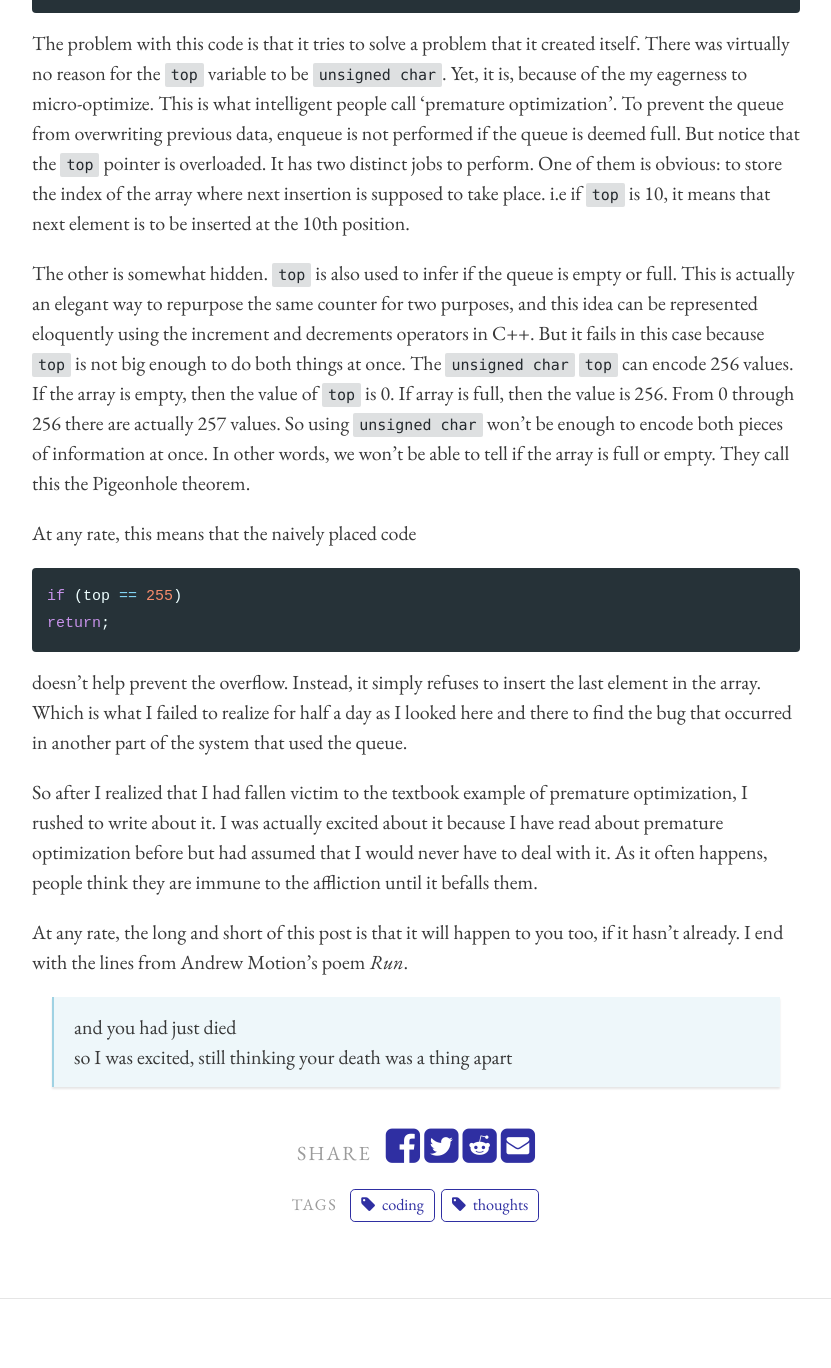
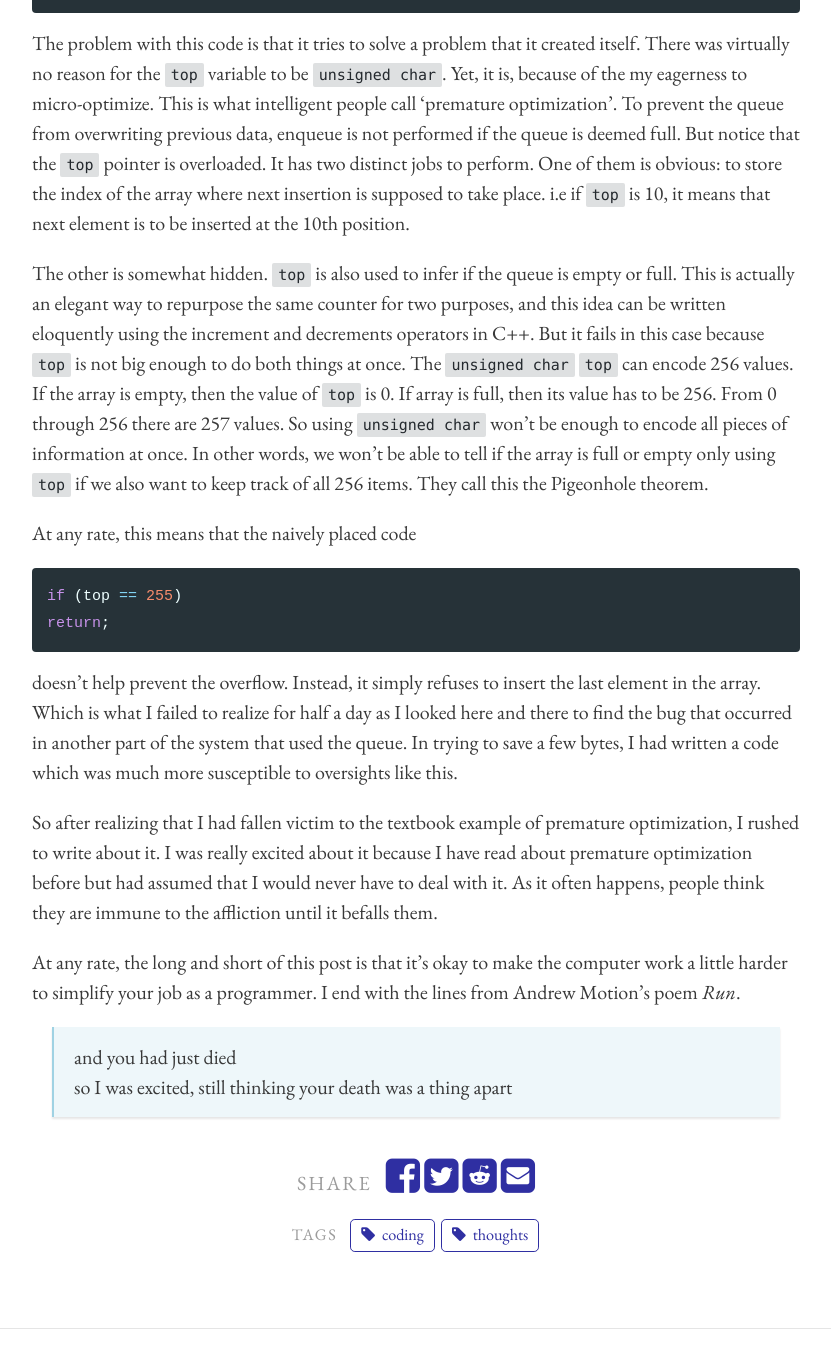
Before and after one commit to niravcodes/niravcodes.github.io, a Jekyll site: the page built from _posts/2019-02-12-how-premature-optimization-cost-me-half-a-day.md, in a window 1280 px wide and 1400 px high, scrolled down 2317 px. Shown: the top 1368 px of the window, without its empty margins (224-1055 px from the left). Built offline with Jekyll 4.4.1, drawn with Linux system fonts in a browser that asks for light colours; comment, search, counter and statistics services are not loaded; some of the changed text lies outside the part shown.

Commit message:
Update from Forestry.io nirav Nikhil updated _posts/2019-02-12-how-premature-optimization-cost-me-half-a-day.md

```diff
--- a/_posts/2019-02-12-how-premature-optimization-cost-me-half-a-day.md
+++ b/_posts/2019-02-12-how-premature-optimization-cost-me-half-a-day.md
@@ -24,7 +24,7 @@ Wrong. A couple of things:
 
 Of course, processors and compilers are complex beasts and the only way of being sure of these things is to benchmark extensively.
 
-What actually happened was this. I was programming a [Huffman compression program](https://github.com/niravcodes/huffman_compression "github link to huffman compression"). I will talk about it a little more in a future post but for now suffice it to say that my implementation required a priority queue.
+What happened was this. I was programming a [Huffman compression program](https://github.com/niravcodes/huffman_compression "github link to huffman compression"). I will talk about it a little more in a future post but for now suffice it to say that my implementation required a priority queue.
 
 Since I was sure that the priority queue was not going to have more than 256 items, I decided to use an `unsigned char` to represent the number of elements (`top`).
 
@@ -63,7 +63,7 @@ alphabets[top++] = lf;
 
 The problem with this code is that it tries to solve a problem that it created itself. There was virtually no reason for the `top` variable to be `unsigned char`. Yet, it is, because of the my eagerness to micro-optimize. This is what intelligent people call 'premature optimization'. To prevent the queue from overwriting previous data, enqueue is not performed if the queue is deemed full. But notice that the `top` pointer is overloaded. It has two distinct jobs to perform. One of them is obvious: to store the index of the array where next insertion is supposed to take place. i.e if `top` is 10, it means that next element is to be inserted at the 10th position.
 
-The other is somewhat hidden. `top` is also used to infer if the queue is empty or full. This is actually an elegant way to repurpose the same counter for two purposes, and this idea can be represented eloquently using the increment and decrements operators in C++. But it fails in this case because `top` is not big enough to do both things at once. The `unsigned char` `top` can encode 256 values. If the array is empty, then the value of `top` is 0. If array is full, then the value is 256. From 0 through 256 there are actually 257 values. So using `unsigned char` won't be enough to encode both pieces of information at once. In other words, we won't be able to tell if the array is full or empty. They call this the Pigeonhole theorem.
+The other is somewhat hidden. `top` is also used to infer if the queue is empty or full. This is actually an elegant way to repurpose the same counter for two purposes, and this idea can be written eloquently using the increment and decrements operators in C++. But it fails in this case because `top` is not big enough to do both things at once. The `unsigned char` `top` can encode 256 values. If the array is empty, then the value of `top` is 0. If array is full, then its value has to be 256. From 0 through 256 there are 257 values. So using `unsigned char` won't be enough to encode all pieces of information at once. In other words, we won't be able to tell if the array is full or empty only using `top` if we also want to keep track of all 256 items. They call this the Pigeonhole theorem.
 
 At any rate, this means that the naively placed code
 
@@ -72,11 +72,11 @@ if (top == 255)
 return;
 {% endhighlight %}
 
-doesn't help prevent the overflow. Instead, it simply refuses to insert the last element in the array. Which is what I failed to realize for half a day as I looked here and there to find the bug that occurred in another part of the system that used the queue.
+doesn't help prevent the overflow. Instead, it simply refuses to insert the last element in the array. Which is what I failed to realize for half a day as I looked here and there to find the bug that occurred in another part of the system that used the queue. In trying to save a few bytes, I had written a code which was much more susceptible to oversights like this.
 
-So after I realized that I had fallen victim to the textbook example of premature optimization, I rushed to write about it. I was actually excited about it because I have read about premature optimization before but had assumed that I would never have to deal with it. As it often happens, people think they are immune to the affliction until it befalls them.
+So after realizing that I had fallen victim to the textbook example of premature optimization, I rushed to write about it. I was really excited about it because I have read about premature optimization before but had assumed that I would never have to deal with it. As it often happens, people think they are immune to the affliction until it befalls them.
 
-At any rate, the long and short of this post is that it will happen to you too, if it hasn't already. I end with the lines from Andrew Motion's poem _Run_.
+At any rate, the long and short of this post is that it's okay to make the computer work a little harder to simplify your job as a programmer. I end with the lines from Andrew Motion's poem _Run_.
 
 > and you had just died
 > so I was excited, still thinking your death was a thing apart
```
Also changed, not shown: other parts of _posts/2019-02-12-how-premature-optimization-cost-me-half-a-day.md (+1 -1 lines).
